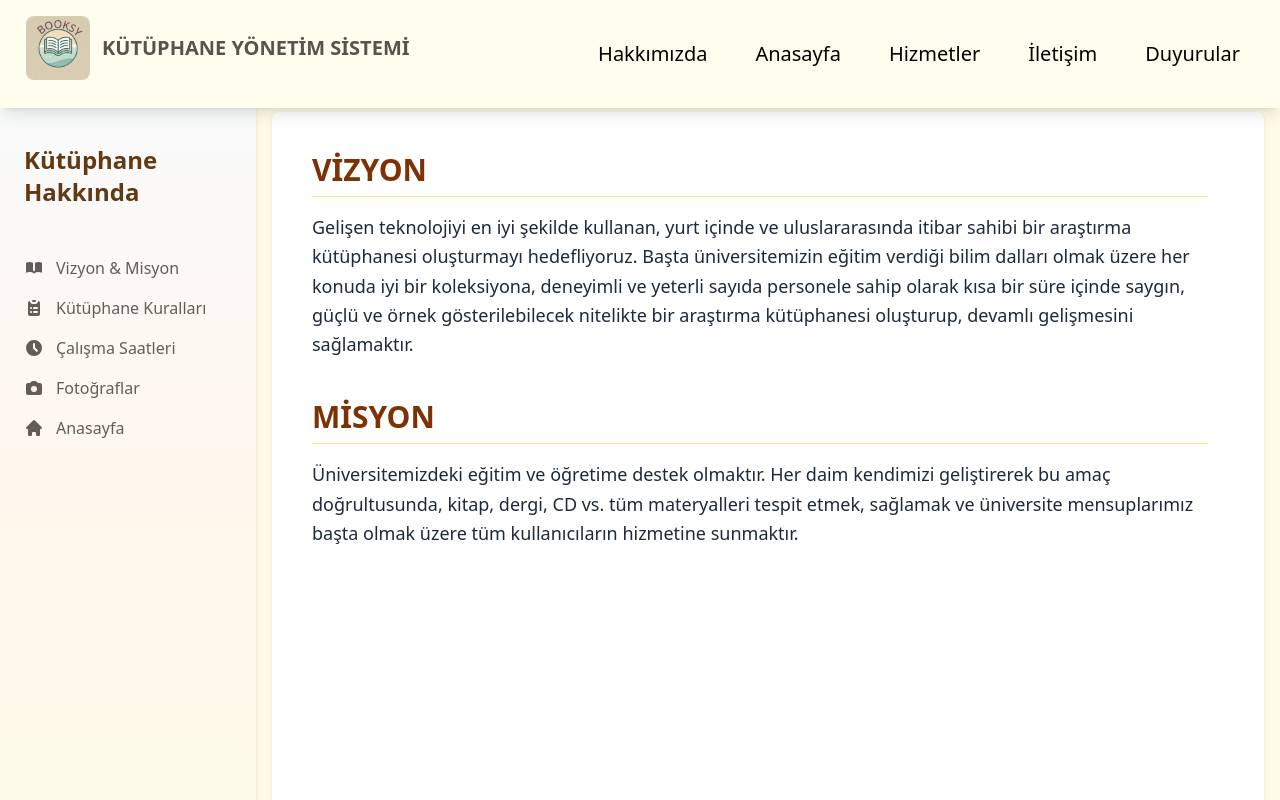
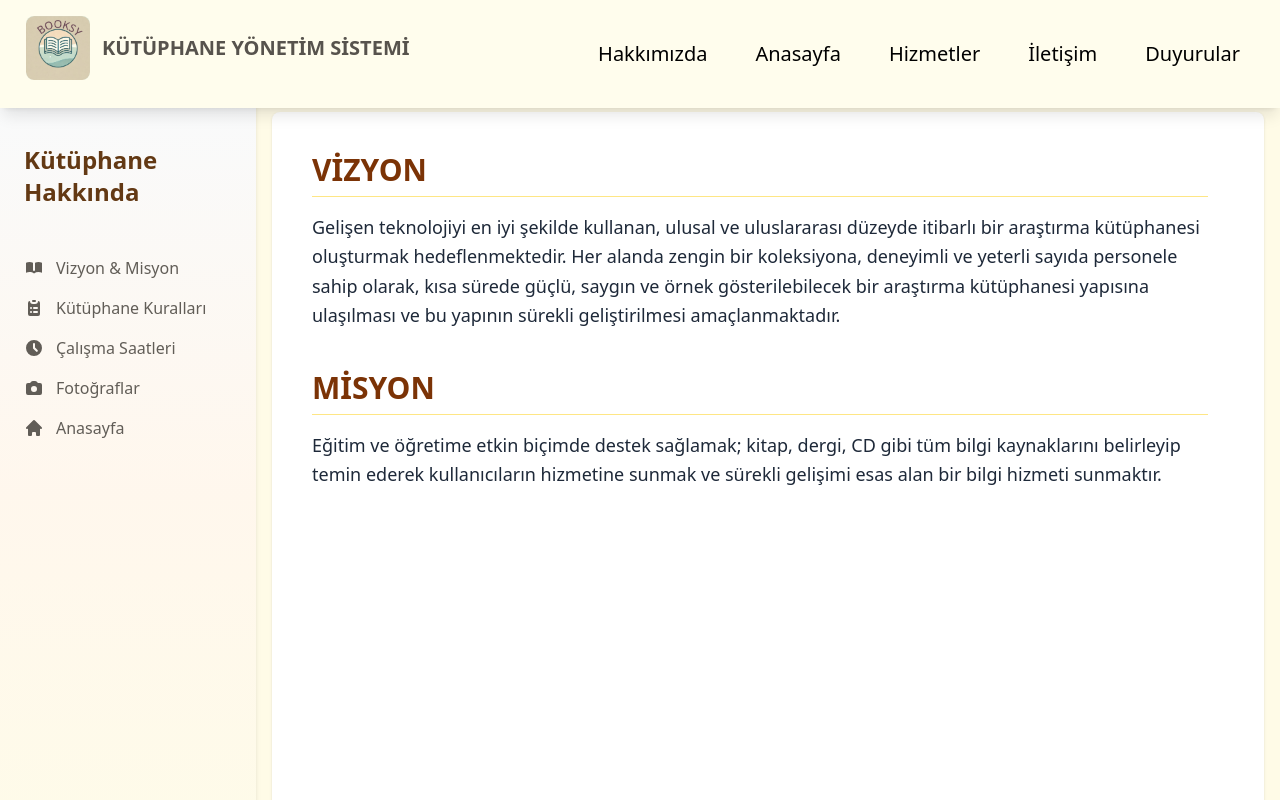
Before and after one commit to melseozs/kutuphane_yonetim_sistemi, a React (Vite) app: page /about/vizyon in a window 1280 px wide. Shown: the top 800 px of the page. Built offline with nearby package versions, Linux system fonts and the light colour scheme.

Commit message:
anasayfa renk

```diff
--- a/src/BooksList.jsx
+++ b/src/BooksList.jsx
@@ -6,7 +6,7 @@ const BooksList = () => {
   return (
     <>
     <Header/>
-    <div className="min-h-screen bg-gradient-to-r bg-pink-50 p-6 pt-38">
+    <div className="min-h-screen bg-gradient-to-r bg-[#fffded] p-6 pt-38">
       <div className="grid grid-cols-1 sm:grid-cols-2 md:grid-cols-3 lg:grid-cols-4 gap-x-6 gap-y-10">
         {booksData.map((book) => (
           <div
--- a/src/Components/Header.jsx
+++ b/src/Components/Header.jsx
@@ -65,7 +65,7 @@ function Header({ showSearch = false }) {
         </nav>
       </div>
       {showSearch && (
-  <div className="w-full bg-[#fff3e7] py-4 mt-4">
+  <div className="w-full bg-[#cfe3e1] py-4 mt-4">
     <div className="max-w-4xl mx-auto flex items-center space-x-2">
       <input
         type="text"
--- a/src/index.css
+++ b/src/index.css
@@ -20,7 +20,7 @@ body {
   min-width: 320px;
   min-height: 100vh;
   box-sizing: border-box;
-  background-color: #fff3e7;
+  background-color: #cfe3e1;
   display: block;
 }
 
--- a/src/pages/About/VizyonMisyon.jsx
+++ b/src/pages/About/VizyonMisyon.jsx
@@ -13,19 +13,13 @@ function VizyonMisyon() {
             <div>
               <h2 className="text-3xl font-bold text-amber-900 mb-4 border-b border-amber-200 pb-2">VİZYON</h2>
               <p className="text-gray-800 leading-relaxed text-lg">
-                Gelişen teknolojiyi en iyi şekilde kullanan, yurt içinde ve uluslararasında itibar sahibi bir araştırma
-                kütüphanesi oluşturmayı hedefliyoruz. Başta üniversitemizin eğitim verdiği bilim dalları olmak üzere her
-                konuda iyi bir koleksiyona, deneyimli ve yeterli sayıda personele sahip olarak kısa bir süre içinde saygın,
-                güçlü ve örnek gösterilebilecek nitelikte bir araştırma kütüphanesi oluşturup, devamlı gelişmesini
-                sağlamaktır.
+              Gelişen teknolojiyi en iyi şekilde kullanan, ulusal ve uluslararası düzeyde itibarlı bir araştırma kütüphanesi oluşturmak hedeflenmektedir. Her alanda zengin bir koleksiyona, deneyimli ve yeterli sayıda personele sahip olarak, kısa sürede güçlü, saygın ve örnek gösterilebilecek bir araştırma kütüphanesi yapısına ulaşılması ve bu yapının sürekli geliştirilmesi amaçlanmaktadır.
               </p>
             </div>
             <div>
               <h2 className="text-3xl font-bold text-amber-900 mb-4 border-b border-amber-200 pb-2">MİSYON</h2>
               <p className="text-gray-800 leading-relaxed text-lg">
-                Üniversitemizdeki eğitim ve öğretime destek olmaktır. Her daim kendimizi geliştirerek bu amaç doğrultusunda,
-                kitap, dergi, CD vs. tüm materyalleri tespit etmek, sağlamak ve üniversite mensuplarımız başta olmak üzere
-                tüm kullanıcıların hizmetine sunmaktır.
+              Eğitim ve öğretime etkin biçimde destek sağlamak; kitap, dergi, CD gibi tüm bilgi kaynaklarını belirleyip temin ederek kullanıcıların hizmetine sunmak ve sürekli gelişimi esas alan bir bilgi hizmeti sunmaktır.
               </p>
             </div>
           </div>
```
